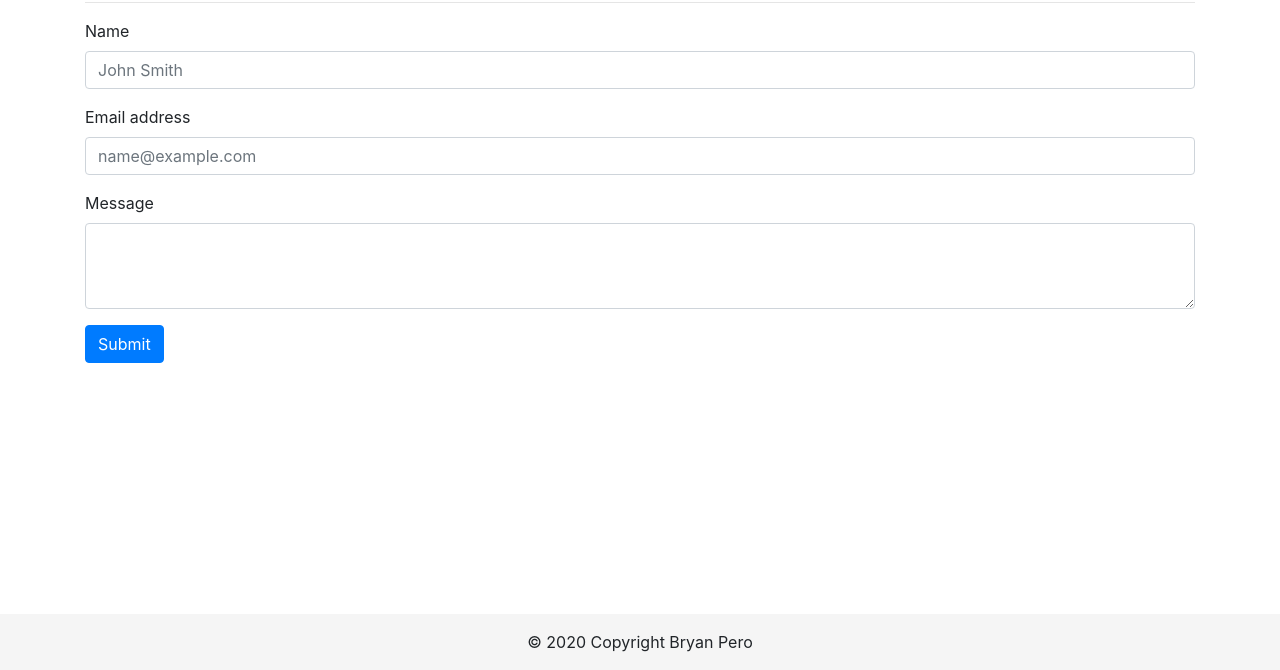
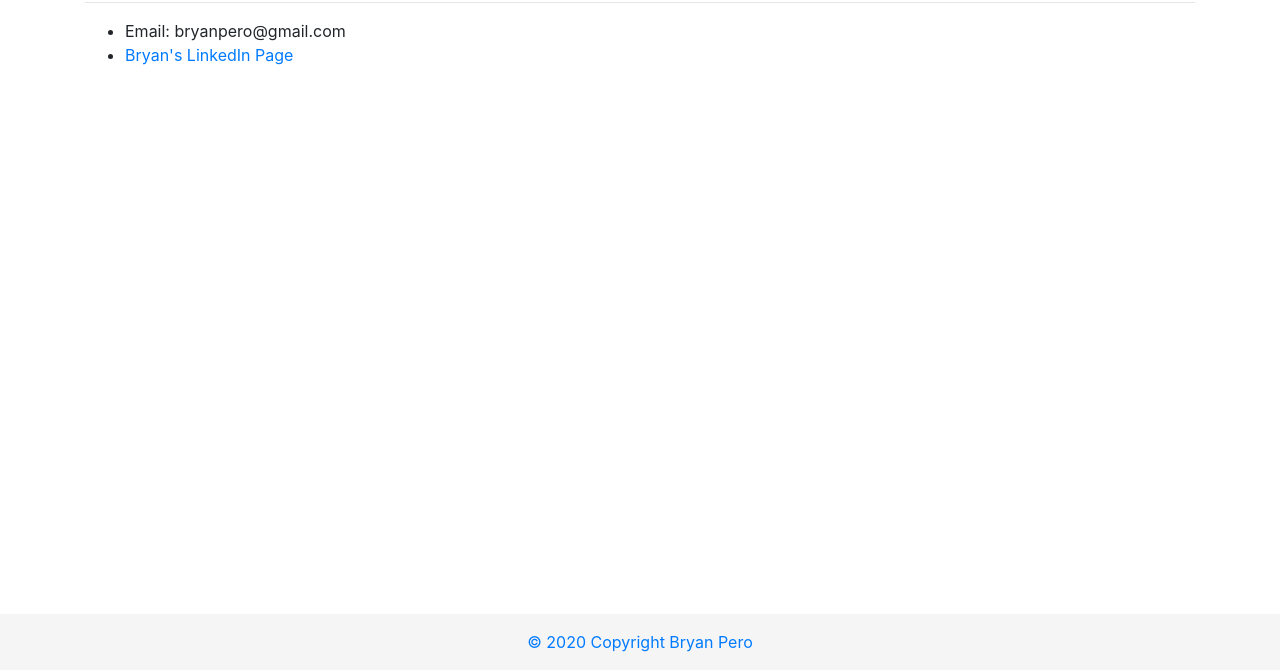
Before and after one commit to zosotherover/bootstrap-portfolio, a plain HTML site: page contact.html in a window 1280 px wide. Shown: the part 130-800 px from the top of the page. Drawn offline with nearby package versions, Linux system fonts and the light colour scheme.

Commit message:
worked on all pages

```diff
--- a/contact.html
+++ b/contact.html
@@ -16,7 +16,7 @@
   </head>
 
   <body>
-    <nav class="navbar sticky-top navbar-custom">
+    <nav class="navbar sticky-top navbar-expand-lg navbar-light bg-light">
       <div class="container">
         <a class="navbar-brand" href="#"><strong>Bryan Pero</strong></a>
         <button
@@ -48,36 +48,14 @@
     <main class="container" class="row" class="col">
       <h1>Contact</h1>
       <hr />
-      <form>
-        <div class="form-group">
-          <label for="exampleFormControlInput1">Name</label>
-          <input
-            type="email"
-            class="form-control"
-            id="exampleFormControlInput1"
-            placeholder="John Smith"
-          />
-        </div>
-        <div class="form-group">
-          <label for="exampleFormControlInput1">Email address</label>
-          <input
-            type="email"
-            class="form-control"
-            id="exampleFormControlInput1"
-            placeholder="name@example.com"
-          />
-        </div>
+      <ul>
+        <li>Email: bryanpero@gmail.com</li>
+        <li><a
+            href="https://www.linkedin.com/in/bryan-pero-b52a691aa/"
+            target="blank"
 
-        <div class="form-group">
-          <label for="exampleFormControlTextarea1">Message</label>
-          <textarea
-            class="form-control"
-            id="exampleFormControlTextarea1"
-            rows="3"
-          ></textarea>
-        </div>
-        <input class="btn btn-primary" type="submit" value="Submit" />
-      </form>
+            >Bryan's LinkedIn Page</a</li>
+      </ul>
     </main>
     <footer class="page-footer font-small blue">
       <div class="footer-copyright text-center py-3">
```
